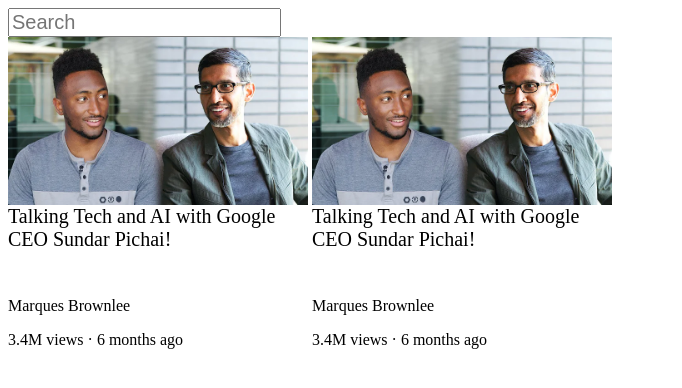
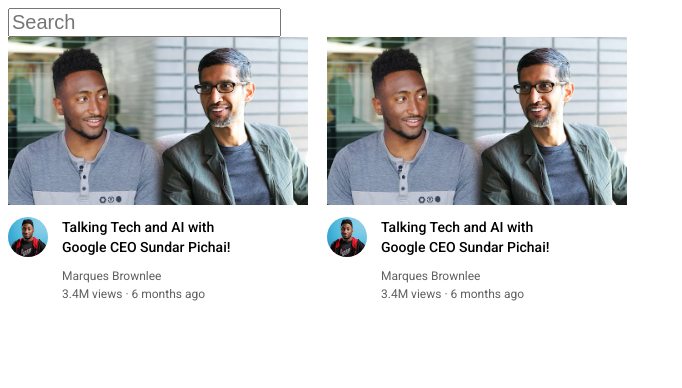
Before and after one commit to khainguyenn/youtube_clone, a plain HTML site: page index.html in a window 1280 px wide. Shown: the whole page, without its empty margins (0-682 px from the left). Drawn offline with Linux system fonts and the light colour scheme.

Commit message:
basic grid

```diff
--- a/index.html
+++ b/index.html
@@ -1,44 +1,57 @@
 <!DOCTYPE html>
 <html lang="en">
+
 <head>
     <meta charset="UTF-8">
     <meta name="viewport" content="width=device-width, initial-scale=1.0">
     <title>Youtube Clone</title>
+    <link rel="stylesheet" href="style.css">
+    <link rel="preconnect" href="https://fonts.googleapis.com">
+    <link rel="preconnect" href="https://fonts.gstatic.com" crossorigin>
+    <link
+        href="https://fonts.googleapis.com/css2?family=Roboto:ital,wght@0,100;0,300;0,400;0,500;0,700;0,900;1,100;1,300;1,400;1,500;1,700;1,900&display=swap"
+        rel="stylesheet">
     <style>
-        .thumbnail {
-            width: 300px;
-            display: block;
 
-        }
-        .search-bar {
-            font-size: 20px;
-            display: block;
-        }
-        .video-name {
-            font-size: 20px;
-            display: block;
-            padding-bottom: 30px;
-
-        }
-        .video-preview {
-            display: inline-block;
-            width: 300px;
-        }
     </style>
 </head>
+
 <body>
-    <input class = "search-bar" type = "text" placeholder = "Search">
-    <div class = "video-preview">
-        <img class = "thumbnail" src = "thumbnails/thumbnail-1.webp">
-        <a class="video-name">Talking Tech and AI with Google CEO Sundar Pichai!</a>
-        <p class="channel-name">Marques Brownlee</p>
-        <p class="video-stats">3.4M views · 6 months ago</p>
+    <input class="search-bar" type="text" placeholder="Search">
+
+    <div class="video-preview">
+        <div class="thumbnail-row">
+            <img class="thumbnail" src="thumbnails/thumbnail-1.webp">
+        </div>
+
+        <div>
+            <div class="chanel-picture">
+                <img class="profile-picture" src="chanel-picture/channel-1.jpeg">
+            </div>
+            <div class="video-info">
+                <p class="video-name">Talking Tech and AI with Google CEO Sundar Pichai!</p>
+                <p class="channel-name">Marques Brownlee</p>
+                <p class="video-stats">3.4M views · 6 months ago</p>
+            </div>
+        </div>
     </div>
-    <div class = "video-preview">
-        <img class = "thumbnail" src = "thumbnails/thumbnail-1.webp">
-        <a class="video-name">Talking Tech and AI with Google CEO Sundar Pichai!</a>
-        <p class="channel-name">Marques Brownlee</p>
-        <p class="video-stats">3.4M views · 6 months ago</p>
+
+    <div class="video-preview">
+        <div class="thumbnail-row">
+            <img class="thumbnail" src="thumbnails/thumbnail-1.webp">
+        </div>
+
+        <div>
+            <div class="chanel-picture">
+                <img class="profile-picture" src="chanel-picture/channel-1.jpeg">
+            </div>
+            <div class="video-info">
+                <p class="video-name">Talking Tech and AI with Google CEO Sundar Pichai!</p>
+                <p class="channel-name">Marques Brownlee</p>
+                <p class="video-stats">3.4M views · 6 months ago</p>
+            </div>
+        </div>
     </div>
 </body>
+
 </html>
--- /dev/null
+++ b/style.css
@@ -0,0 +1,65 @@
+p {
+    font-family: Roboto, Arial;
+    margin-top: 0;
+    margin-bottom: 0;
+
+}
+
+.thumbnail {
+    width: 300px;
+    display: block;
+
+}
+
+.search-bar {
+    font-size: 20px;
+    display: block;
+}
+
+.profile-picture {
+    width: 100%;
+    border-radius: 100px;
+    width: 40px;
+
+}
+
+.video-preview {
+    display: inline-block;
+    width: 300px;
+    vertical-align: top;
+    margin-right: 15px;
+
+}
+
+.thumbnail-row {
+    margin-bottom: 12px;
+}
+
+.chanel-picture {
+    width: 50px;
+    display: inline-block;
+    vertical-align: top;
+}
+
+.video-info {
+    width: 200px;
+    display: inline-block;
+
+}
+
+.video-name {
+    font-size: 14px;
+    font-weight: 500;
+    line-height: 20px;
+    margin-bottom: 12px;
+}
+
+.channel-name,
+.video-stats {
+    font-size: 12px;
+    color: rgb(96, 96, 96);
+}
+
+.channel-name {
+    margin-bottom: 4px;
+}
```
Also changed, not shown: chanel-picture/channel-1.jpeg (added), thumbnails/thumbnail-2.webp (added).
